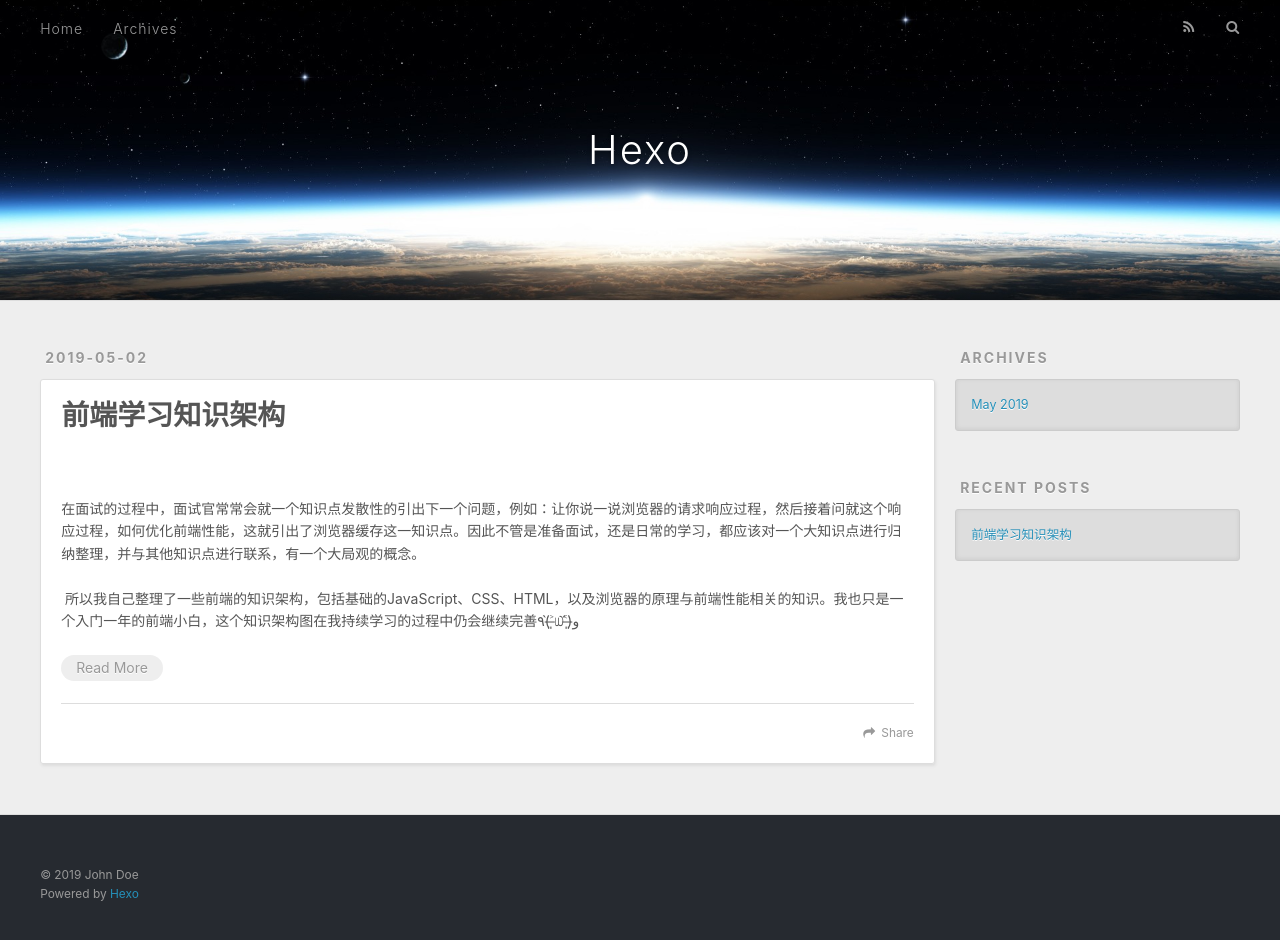
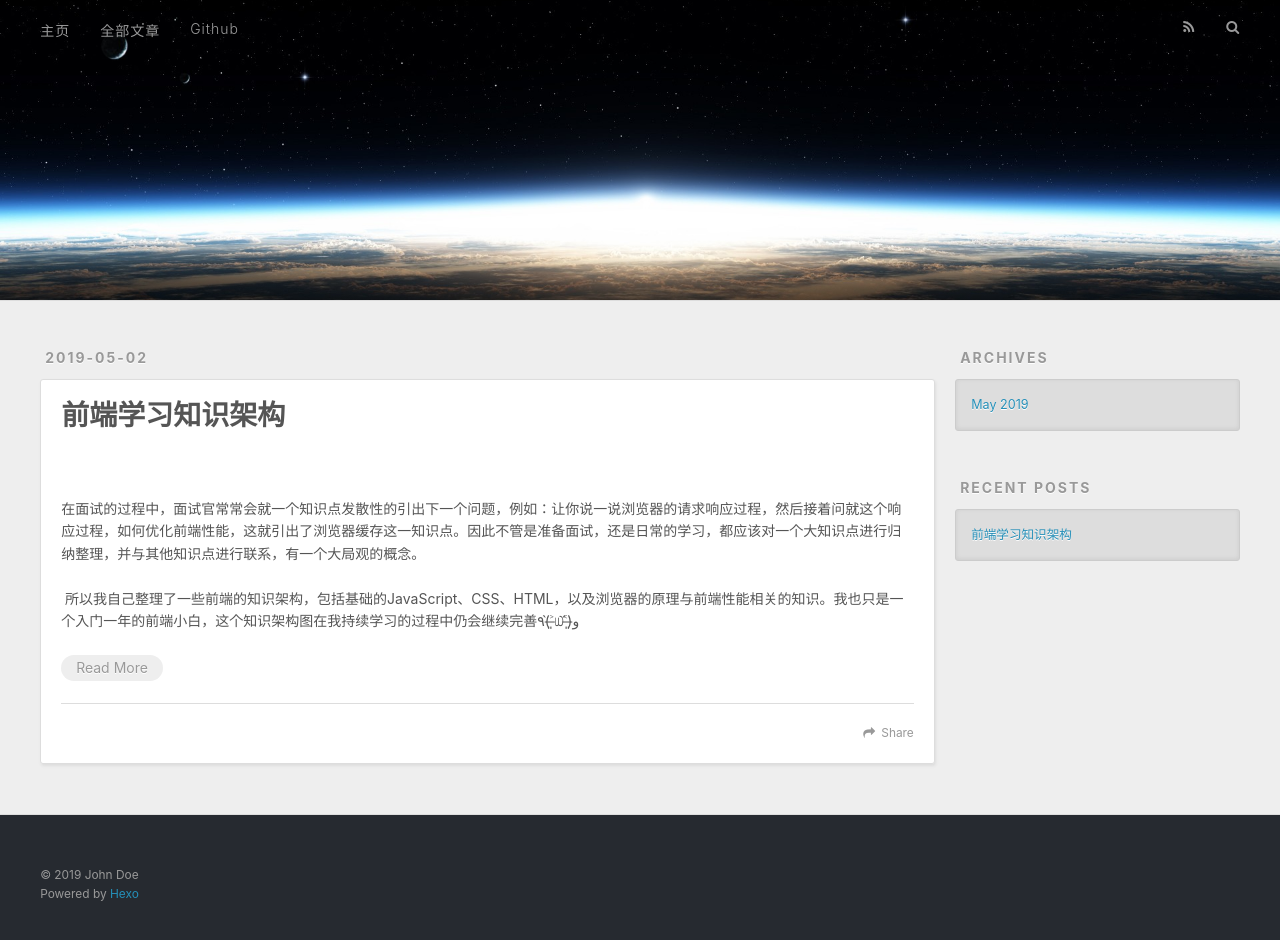
Before and after one commit to JonySheep/JonySheep.github.io, a plain HTML site: page index.html in a window 1280 px wide. Drawn offline with nearby package versions, Linux system fonts and the light colour scheme.

Commit message:
Site updated: 2019-05-03 16:29:05

```diff
--- a/index.html
+++ b/index.html
@@ -5,7 +5,7 @@
 
 
 
-  <title>Hexo</title>
+  <title>YikuYang || Welcome to my blog~ </title>
   <meta name="viewport" content="width=device-width, initial-scale=1, maximum-scale=1">
   <meta property="og:type" content="website">
 <meta property="og:title" content="Hexo">
@@ -34,7 +34,7 @@
   <div id="header-outer" class="outer">
     <div id="header-title" class="inner">
       <h1 id="logo-wrap">
-        <a href="/" id="logo">Hexo</a>
+        <a href="/" id="logo"></a>
       </h1>
 
     </div>
@@ -42,9 +42,11 @@
       <nav id="main-nav">
         <a id="main-nav-toggle" class="nav-icon"></a>
 
-          <a class="main-nav-link" href="/">Home</a>
+          <a class="main-nav-link" href="/">主页</a>
 
-          <a class="main-nav-link" href="/archives">Archives</a>
+          <a class="main-nav-link" href="/archives">全部文章</a>
+
+          <a class="main-nav-link" href="https://github.com/JonySheep/JonySheep.github.io">Github</a>
 
       </nav>
       <nav id="sub-nav">
@@ -95,7 +97,7 @@
 
     </div>
     <footer class="article-footer">
-      <a data-url="http://yoursite.com/2019/05/02/前端学习知识架构/" data-id="cjv7t5r0c0000t3fg65qa3p4y" class="article-share-link">Share</a>
+      <a data-url="http://yoursite.com/2019/05/02/前端学习知识架构/" data-id="cjv7tcvc10000ubfgm596ni0o" class="article-share-link">Share</a>
 
 
     </footer>
@@ -159,9 +161,9 @@
     </div>
     <nav id="mobile-nav">
 
-    <a href="/" class="mobile-nav-link">Home</a>
+    <a href="/" class="mobile-nav-link">主页</a>
 
-    <a href="/archives" class="mobile-nav-link">Archives</a>
+    <a href="/archives" class="mobile-nav-link">全部文章</a>
 
 </nav>
 
```
Also changed, not shown: 2019/05/02/前端学习知识架构/index.html (+8 -6 lines), archives/2019/05/index.html (+4 -4 lines), archives/2019/index.html (+4 -4 lines), archives/index.html (+4 -4 lines).
